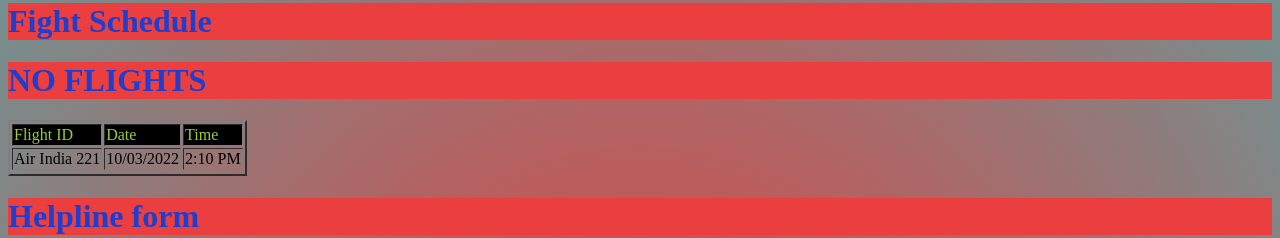
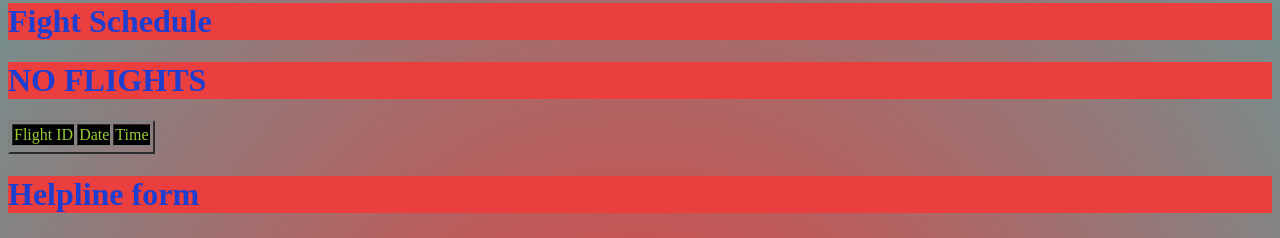
Before and after one commit to AarushSenthilkumar/Ukraine-Help-, a plain HTML site: page index.html in a window 1280 px wide. Shown: the part 806-1044 px from the top of the page. Drawn offline with Linux system fonts and the light colour scheme; grey boxes are pictures that could not be loaded.

Commit message:
Update index.html

```diff
--- a/index.html
+++ b/index.html
@@ -47,9 +47,7 @@
              <td>Time</td>
          </tr>
          <tr>
-             <td>Air India 221</td>
-             <td>10/03/2022</td>
-             <td>2:10 PM</td>
+
          </tr>
          <tr>
           <H1>NO FLIGHTS </H1>
```
